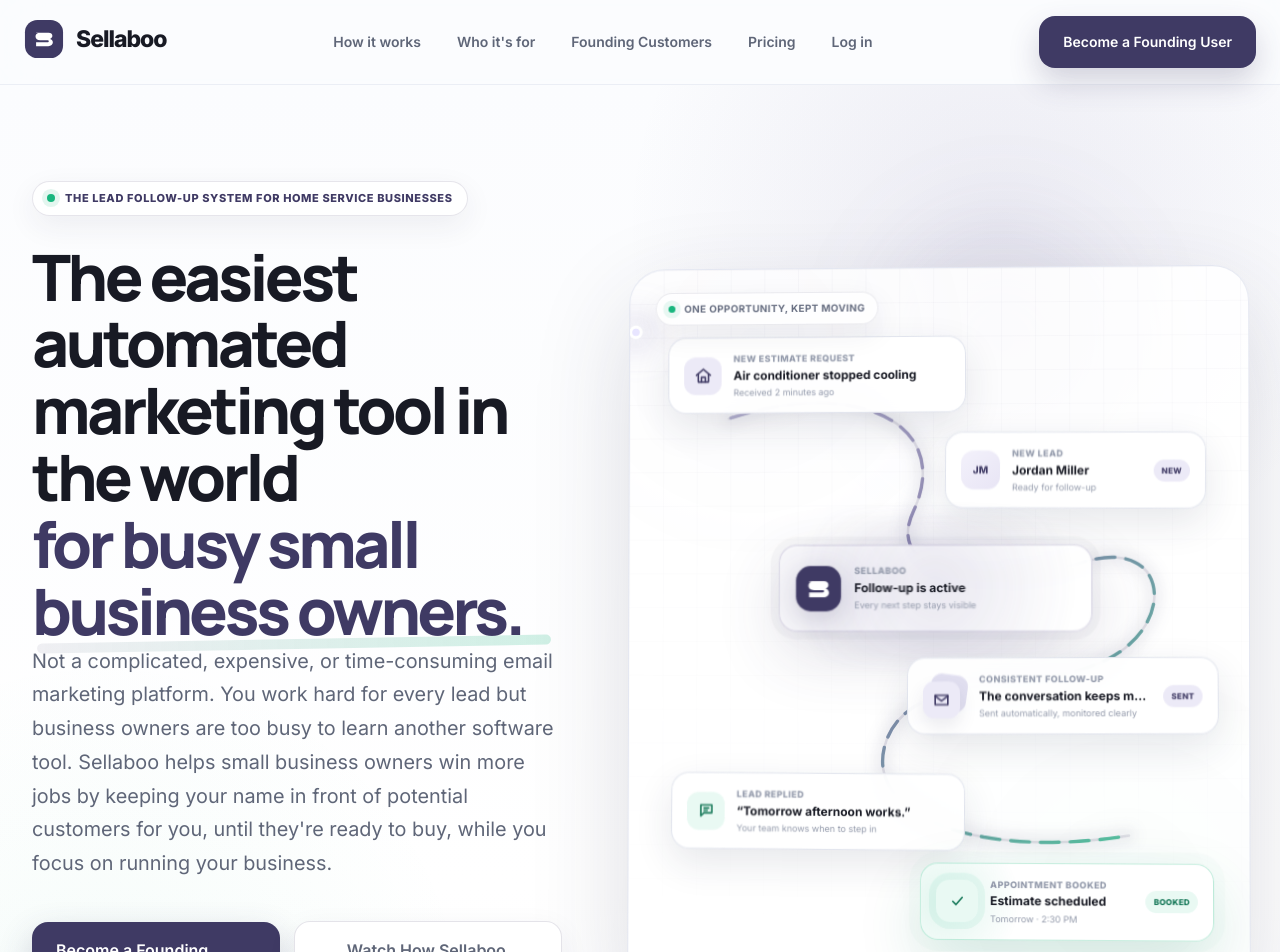
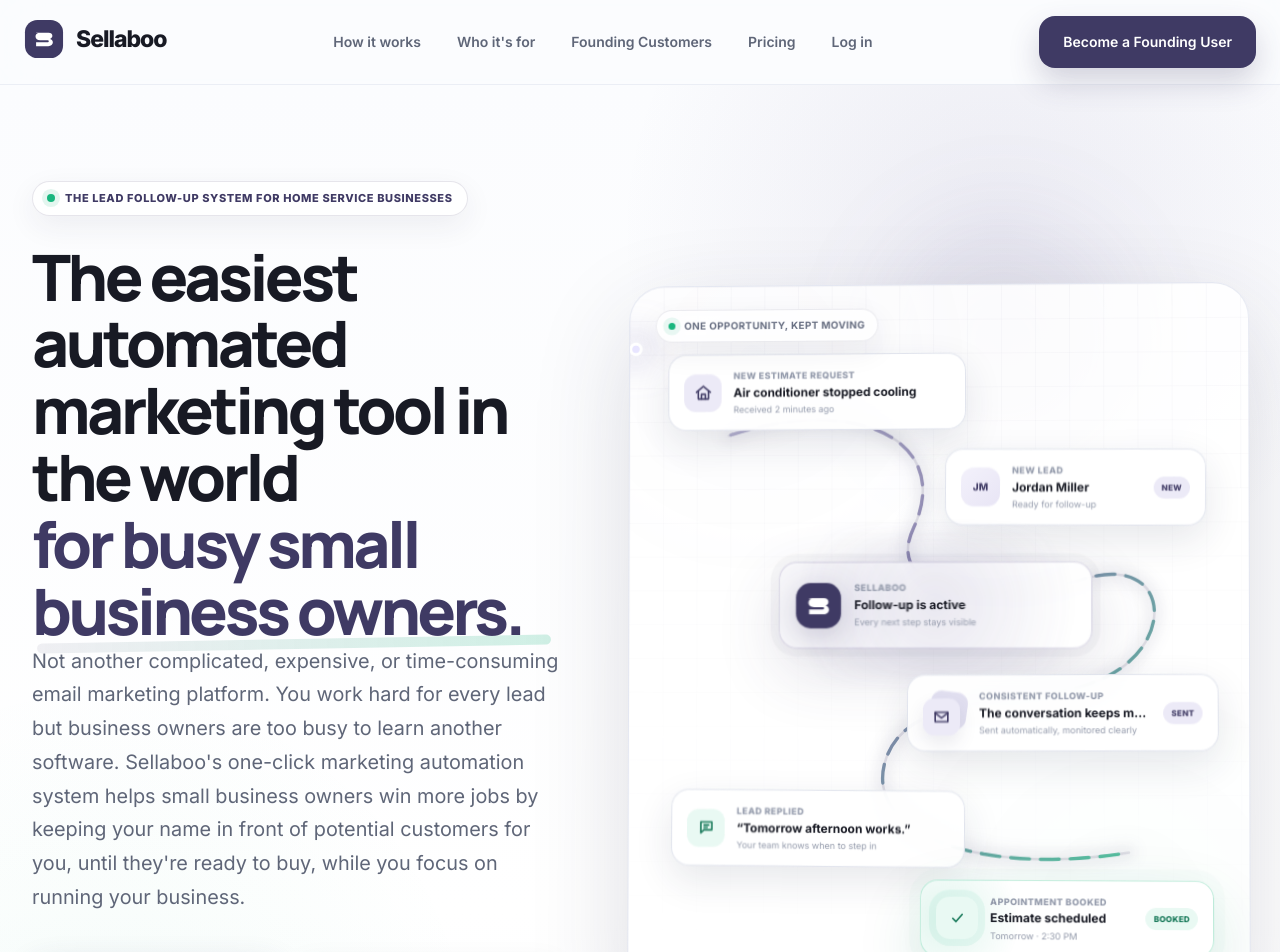
Before and after one commit to Sellaboo-dev/sellaboo-marketing, a Next.js app: page / in a window 1280 px wide. Shown: the top 952 px of the page. Built offline with nearby package versions, Linux system fonts and the light colour scheme.

Commit message:
Changed text in Hero section.

```diff
--- a/components/hero/HeroSection.tsx
+++ b/components/hero/HeroSection.tsx
@@ -75,9 +75,9 @@ export function HeroSection() {
           </h1>
 
           <p className="mx-auto mt-7 max-w-[610px] text-[clamp(17px,1.55vw,20px)] leading-[1.7] text-[var(--color-body)] lg:mx-0">
-            Not a complicated, expensive, or time-consuming email marketing platform.
+            Not another complicated, expensive, or time-consuming email marketing platform.
             You work hard for every lead but business owners are too busy to
-            learn another software tool. Sellaboo
+            learn another software. Sellaboo's one-click marketing automation system
             helps small business owners win more jobs by keeping your
             name in front of potential customers for you, until they're ready to buy,
             while you focus on running your business.
```
